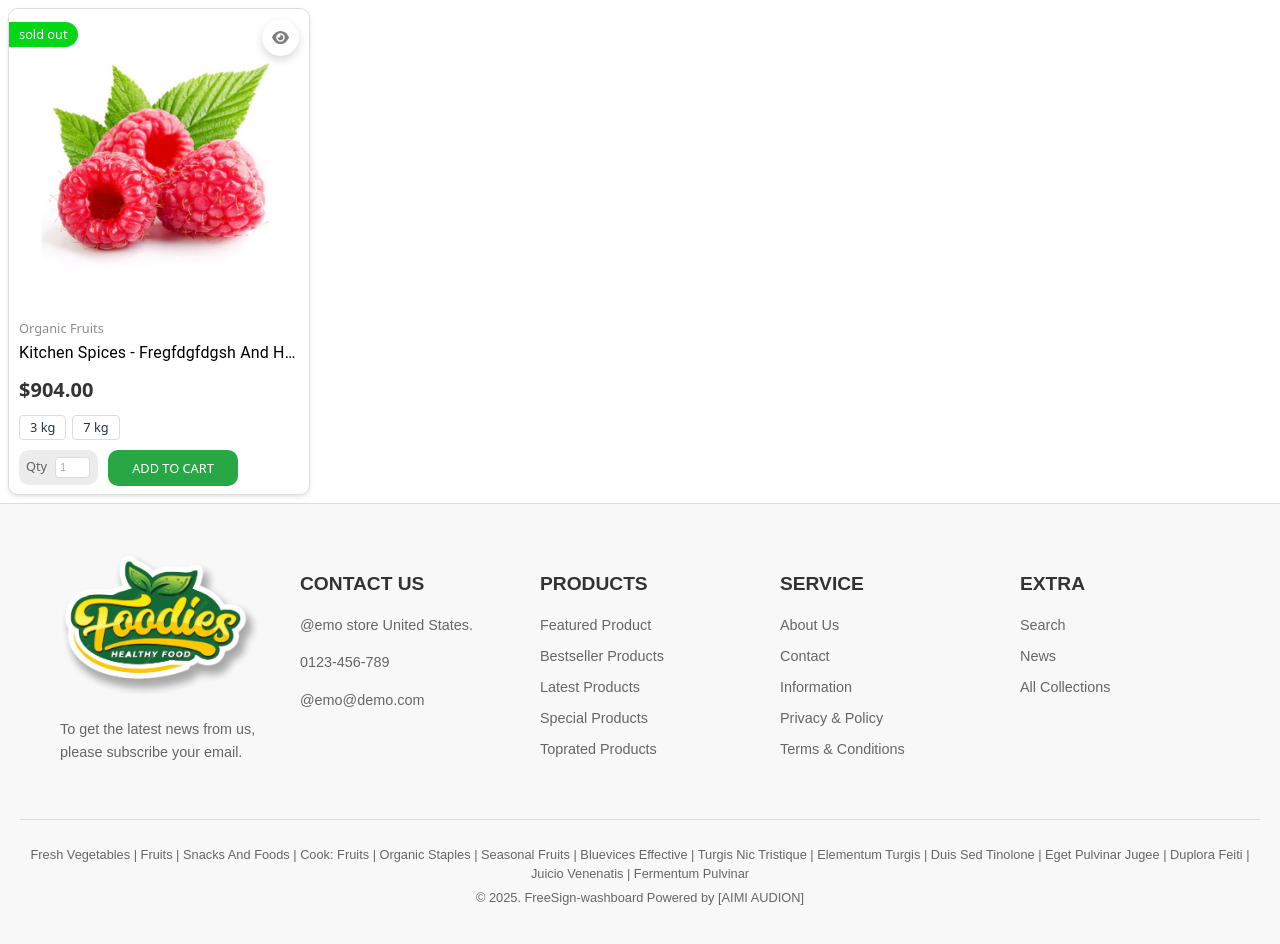
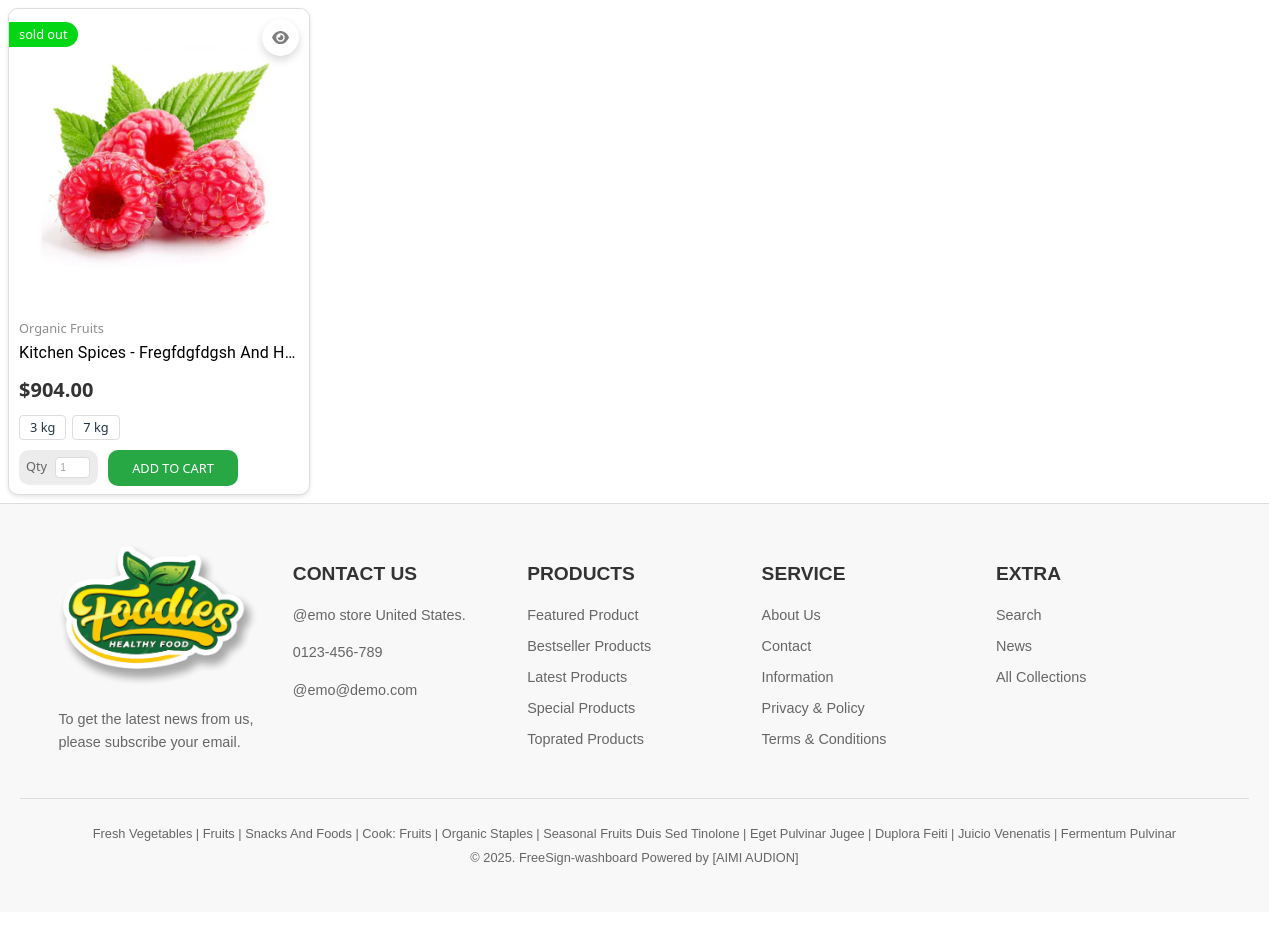
Before and after one commit to JaninduPramod/Ecommerce-FoodPlatform, a React (Vite) app in the folder Front-End/app/: page / in a window 1280 px wide. Shown: the top 944 px of the page. After the commit the page ends 912 px from the top, so only its background shows below. Built offline with nearby package versions, Linux system fonts and the light colour scheme.

Commit message:
footer respons

```diff
--- a/Front-End/app/src/components/Footer.css
+++ b/Front-End/app/src/components/Footer.css
@@ -1,35 +1,44 @@
+.container {
+    min-width: 96vw;
+    max-width: 97vw;
+    margin: 0 auto;
+}
+
 .footer {
     background-color: #f8f8f8;
-    padding: 40px 20px;
+    padding: 2.5rem 1.25rem; /* 40px 20px */
     border-top: 1px solid #ddd;
     font-family: Arial, sans-serif;
+    width: 100%;
 }
 
 .footer-content {
     display: flex;
     flex-wrap: wrap;
-    justify-content: space-between;
-    max-width: 1200px;
+    justify-content: space-around; /* Better alignment */
+    gap: 20px; /* Adds spacing */
+    max-width: 90vw; /* More flexible width */
     margin: 0 auto;
 }
 
 .footer-section {
     flex: 1;
     min-width: 200px;
-    margin: 10px 20px;
+    max-width: 300px; /* Prevents stretching */
 }
 
 .footer-section h2 {
-    font-size: 1.2em;
+    font-size: 1.2rem;
     margin-bottom: 15px;
     color: #333;
 }
 
 .footer-section p,
 .footer-section ul {
-    font-size: 0.9em;
+    font-size: 0.9rem;
     color: #666;
     line-height: 1.6;
+    margin-left: 0; /* Removed margin-left */
 }
 
 .footer-section ul {
@@ -41,38 +50,10 @@
     margin-bottom: 8px;
 }
 
-.footer-logo{
-    width: 200px;
-}
-
-.newsletter-form {
-    display: flex;
-    gap: 10px;
-    margin-bottom: 15px;
-
-}
-
-.newsletter-form input {
-    flex: 1;
-    padding: 8px;
-    border: 1px solid #ddd;
-    border-radius: 4px;
-    font-size: 0.9em;
-
-}
-
-.newsletter-form button {
-    padding: 8px 15px;
-    background-color: #28a745;
-    color: white;
-    border: none;
-    border-radius: 4px;
-    cursor: pointer;
-    font-size: 0.9em;
-}
-
-.newsletter-form button:hover {
-    background-color: #218838;
+.footer-logo {
+    width: 12.5rem;
+    max-width: 100%;
+    height: auto;
 }
 
 .footer-bottom {
@@ -80,7 +61,7 @@
     margin-top: 30px;
     padding-top: 20px;
     border-top: 1px solid #ddd;
-    font-size: 0.8em;
+    font-size: 0.8rem;
     color: #666;
 }
 
@@ -88,43 +69,45 @@
     margin: 5px 0;
 }
 
-
-@media (max-width: 768px) {
+/* 🌍 Improved Media Queries */
+@media (max-width: 1024px) {
     .footer-content {
         flex-direction: column;
         align-items: center;
+        text-align: center;
     }
 
     .footer-section {
-        text-align: center;
-        margin: 10px 0;
+        max-width: 100%;
+    }
+}
+
+@media (max-width: 768px) {
+    .footer-section h2 {
+        font-size: 1rem;
     }
 
-    .newsletter-form {
-        flex-direction: column;
-        gap: 10px;
+    .footer-section p,
+    .footer-section ul {
+        font-size: 0.85rem;
     }
 
-    .newsletter-form input {
-        width: 100%;
-    }
-
-    .newsletter-form button {
-        width: 100%;
+    .footer-bottom {
+        font-size: 0.75rem;
     }
 }
 
 @media (max-width: 480px) {
     .footer-section h2 {
-        font-size: 1em;
+        font-size: 0.9rem;
     }
 
     .footer-section p,
     .footer-section ul {
-        font-size: 0.8em;
+        font-size: 0.8rem;
     }
 
     .footer-bottom {
-        font-size: 0.7em;
+        font-size: 0.7rem;
     }
 }
--- a/Front-End/app/src/components/Footer.jsx
+++ b/Front-End/app/src/components/Footer.jsx
@@ -1,75 +1,117 @@
 import React from 'react';
 import './Footer.css';
-import img2 from '../assets/img3.png';
 import img4 from '../assets/foodylogo.png';
-import { Typography } from '@mui/material';
+
+const footerData = {
+  newsletter: {
+    logo: img4,
+    text: "To get the latest news from us, please subscribe your email."
+  },
+  contact: {
+    title: "CONTACT US",
+    details: [
+      "@emo store United States.",
+      "0123-456-789",
+      "@emo@demo.com"
+    ]
+  },
+  products: {
+    title: "PRODUCTS",
+    items: [
+      "Featured Product",
+      "Bestseller Products",
+      "Latest Products",
+      "Special Products",
+      "Toprated Products"
+    ]
+  },
+  service: {
+    title: "SERVICE",
+    items: [
+      "About Us",
+      "Contact",
+      "Information",
+      "Privacy & Policy",
+      "Terms & Conditions"
+    ]
+  },
+  extra: {
+    title: "EXTRA",
+    items: [
+      "Search",
+      "News",
+      "All Collections"
+    ]
+  },
+  bottom: {
+    text: [
+      "Fresh Vegetables | Fruits | Snacks And Foods | Cook: Fruits | Organic Staples | Seasonal Fruits Duis Sed Tinolone | Eget Pulvinar Jugee | Duplora Feiti | Juicio Venenatis | Fermentum Pulvinar",
+      "© 2025. FreeSign-washboard Powered by [AIMI AUDION]"
+    ]
+  }
+};
 
 function Footer() {
   return (
+    <div class="container">
     <footer className="footer">
       <div className="footer-content">
         {/* Newsletter Section */}
         <div className="footer-section">
-                   <img src={img4} alt="icon" className="footer-logo" />
-                    <form className="newsletter-form">
+          <img src={footerData.newsletter.logo} alt="icon" className="footer-logo" />
 
 
-                    </form>
-                    <p>To get the latest news from us, please subscribe your email.</p>
+
+          <p>{footerData.newsletter.text}</p>
         </div>
 
         {/* Contact Us Section */}
         <div className="footer-section">
-                    <h2>CONTACT US</h2>
-                    <p>@emo store United States.</p>
-                    <p>0123-456-789</p>
-                    <p>@emo@demo.com</p>
+          <h2>{footerData.contact.title}</h2>
+          {footerData.contact.details.map((detail, index) => (
+            <p key={index}>{detail}</p>
+          ))}
         </div>
 
         {/* Products Section */}
         <div className="footer-section">
-                    <h2>PRODUCTS</h2>
+          <h2>{footerData.products.title}</h2>
           <ul>
-                        <li>Featured Product</li>
-                        <li>Bestseller Products</li>
-                        <li>Latest Products</li>
-                        <li>Special Products</li>
-                        <li>Toprated Products</li>
+            {footerData.products.items.map((item, index) => (
+              <li key={index}>{item}</li>
+            ))}
           </ul>
         </div>
 
         {/* Service Section */}
         <div className="footer-section">
-                    <h2>SERVICE</h2>
+          <h2>{footerData.service.title}</h2>
           <ul>
-                        <li>About Us</li>
-                        <li>Contact</li>
-                        <li>Information</li>
-                        <li>Privacy & Policy</li>
-                        <li>Terms & Conditions</li>
+            {footerData.service.items.map((item, index) => (
+              <li key={index}>{item}</li>
+            ))}
           </ul>
         </div>
 
         {/* Extra Section */}
         <div className="footer-section">
-                    <h2>EXTRA</h2>
+          <h2>{footerData.extra.title}</h2>
           <ul>
-                        <li>Search</li>
-                        <li>News</li>
-                        <li>All Collections</li>
+            {footerData.extra.items.map((item, index) => (
+              <li key={index}>{item}</li>
+            ))}
           </ul>
         </div>
       </div>
 
       {/* Bottom Section */}
       <div className="footer-bottom">
-                <p>
-                    Fresh Vegetables | Fruits | Snacks And Foods | Cook: Fruits | Organic Staples | Seasonal Fruits | Bluevices Effective | Turgis Nic Tristique | Elementum Turgis | Duis Sed Tinolone |
-                    Eget Pulvinar Jugee | Duplora Feiti | Juicio Venenatis | Fermentum Pulvinar
-                </p>
-                <p>© 2025. FreeSign-washboard Powered by [AIMI AUDION]</p>
+        {footerData.bottom.text.map((line, index) => (
+          <p key={index}>{line}</p>
+        ))}
       </div>
     </footer>
+    </div>
   );
 }
 
```
Lines whose indentation alone changed are shown as unchanged.
